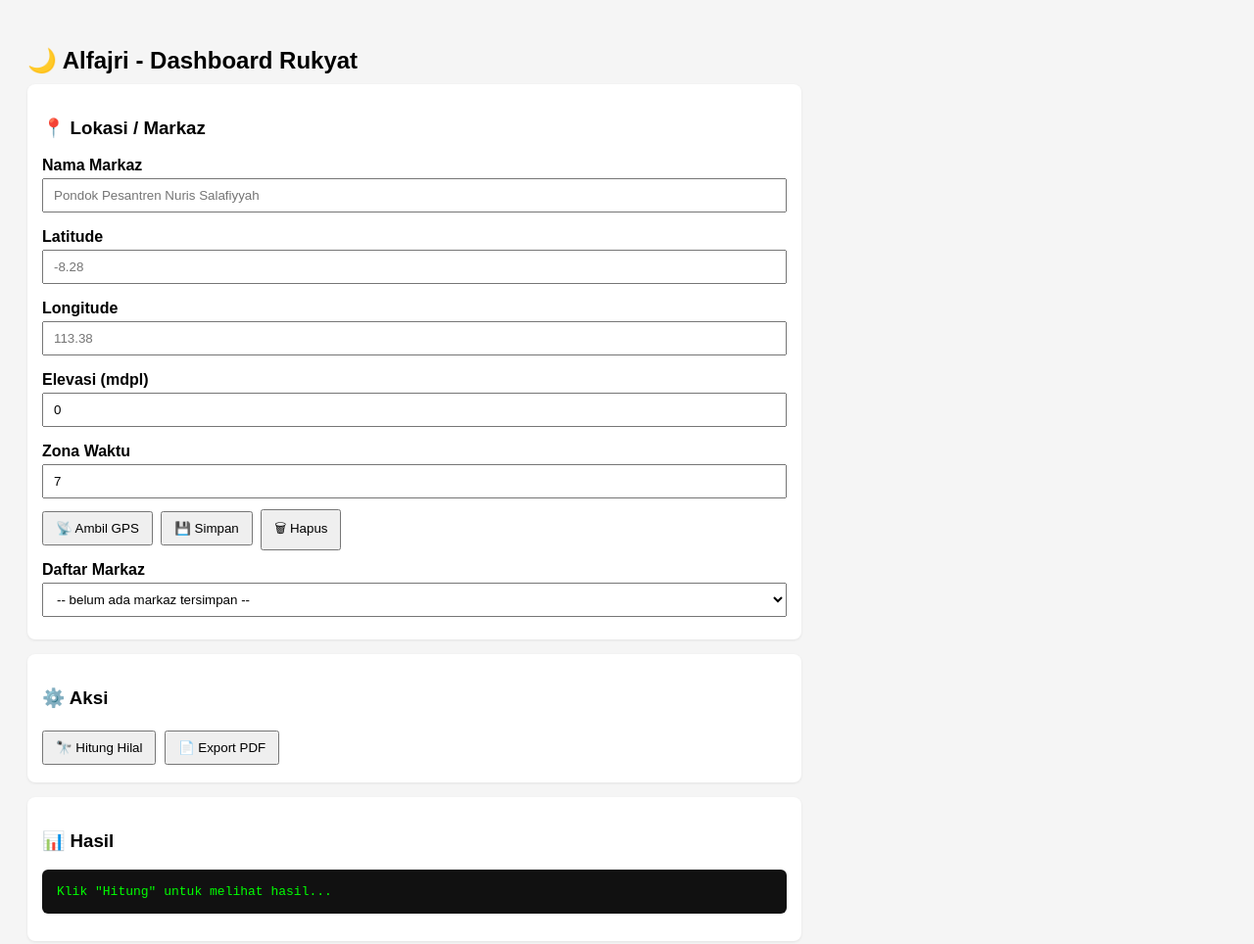
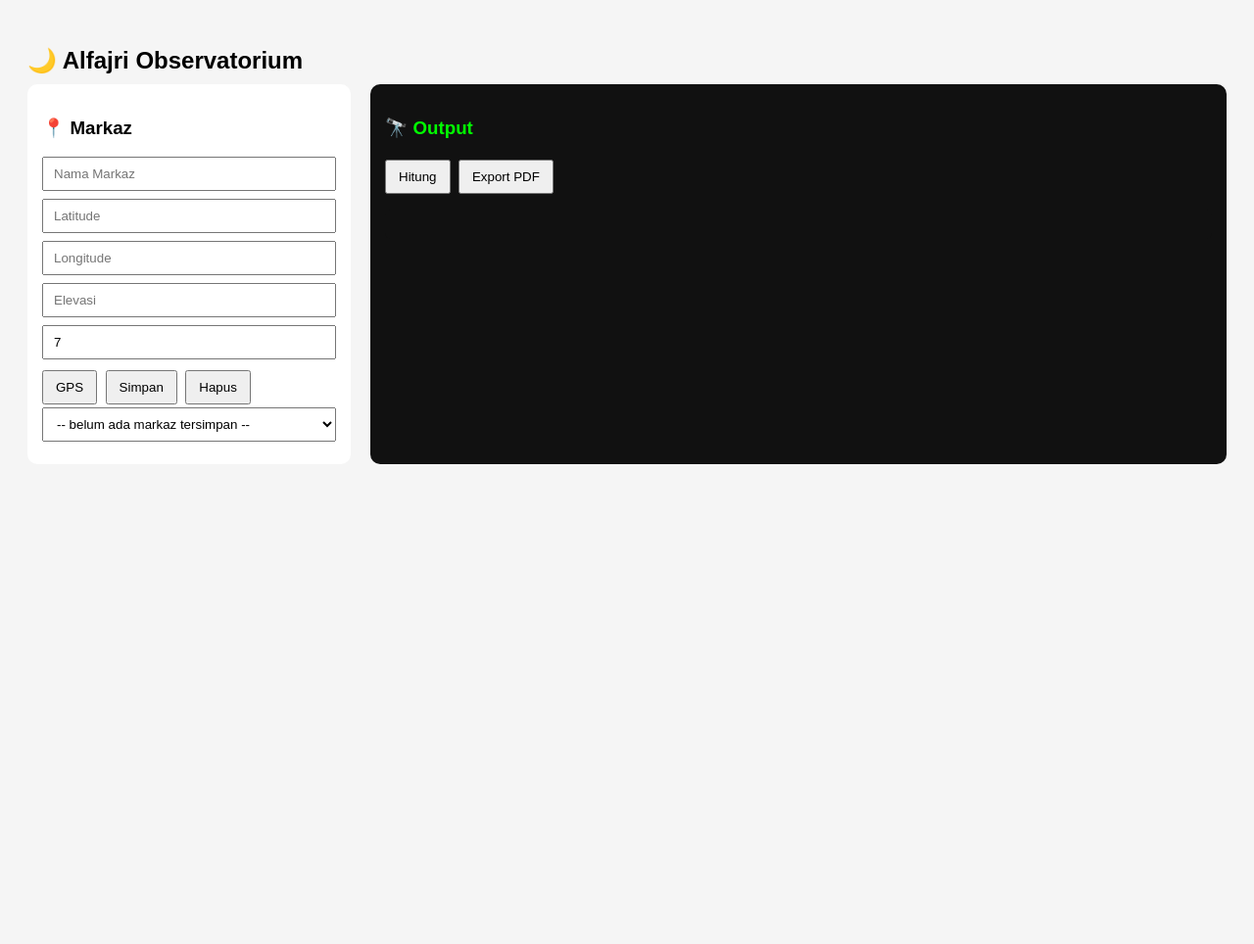
Before and after one commit to lightnet19/alfajrifalak, a website with bundled scripts: page public/dashboard.html in a window 1280 px wide. Shown: the whole page at 98% size. After the commit the page ends 800 px from the top, so only its background shows below. Built offline with nearby package versions, Linux system fonts and the light colour scheme.

Commit message:
Update dashboard.html

```diff
--- a/public/dashboard.html
+++ b/public/dashboard.html
@@ -59,43 +59,37 @@ pre {
 
 <body>
 
-<h2>🌙 Alfajri - Dashboard Rukyat</h2>
+<h2>🌙 Alfajri Observatorium</h2>
 
-<div class="card">
-  <h3>📍 Lokasi / Markaz</h3>
+<div style="display:flex; gap:20px;">
 
-  <label>Nama Markaz</label>
-  <input id="markaz" placeholder="Pondok Pesantren Nuris Salafiyyah">
+  <!-- LEFT PANEL -->
+  <div style="width:300px; background:#fff; padding:15px; border-radius:10px;">
+    <h3>📍 Markaz</h3>
 
-  <label>Latitude</label>
-  <input id="lat" type="number" step="0.000001" placeholder="-8.28">
+    <input id="markaz" placeholder="Nama Markaz"><br>
+    <input id="lat" placeholder="Latitude"><br>
+    <input id="lon" placeholder="Longitude"><br>
+    <input id="elevation" placeholder="Elevasi"><br>
+    <input id="tz" placeholder="Timezone" value="7"><br>
 
-  <label>Longitude</label>
-  <input id="lon" type="number" step="0.000001" placeholder="113.38">
+    <button onclick="getGPS()">GPS</button>
+    <button onclick="saveMarkaz()">Simpan</button>
+    <button onclick="deleteMarkaz()">Hapus</button>
 
-  <label>Elevasi (mdpl)</label>
-  <input id="elevation" type="number" value="0">
+    <select id="markazList"></select>
+  </div>
 
-  <label>Zona Waktu</label>
-  <input id="tz" type="number" value="7">
+  <!-- RIGHT PANEL -->
+  <div style="flex:1; background:#111; padding:15px; border-radius:10px; color:#0f0;">
+    <h3>🔭 Output</h3>
 
-  <button onclick="getGPS()">📡 Ambil GPS</button>
-  <button onclick="saveMarkaz()">💾 Simpan</button>
-  <button onclick="deleteMarkaz()">🗑 Hapus</button>
+    <button onclick="run()">Hitung</button>
+    <button onclick="exportPDF()">Export PDF</button>
 
-  <label>Daftar Markaz</label>
-  <select id="markazList"></select>
-</div>
+    <pre id="out"></pre>
+  </div>
 
-<div class="card">
-  <h3>⚙️ Aksi</h3>
-  <button onclick="run()">🔭 Hitung Hilal</button>
-  <button onclick="exportPDF()">📄 Export PDF</button>
-</div>
-
-<div class="card">
-  <h3>📊 Hasil</h3>
-  <pre id="out">Klik "Hitung" untuk melihat hasil...</pre>
 </div>
 
 <script type="module" src="/js/app.js"></script>
```
